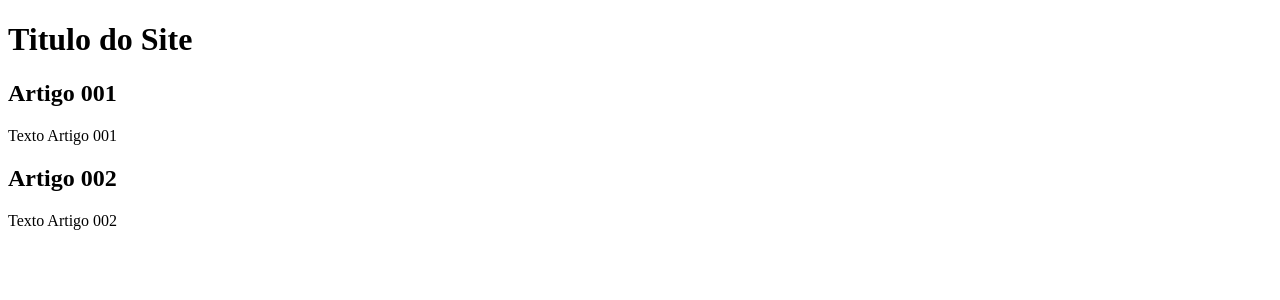
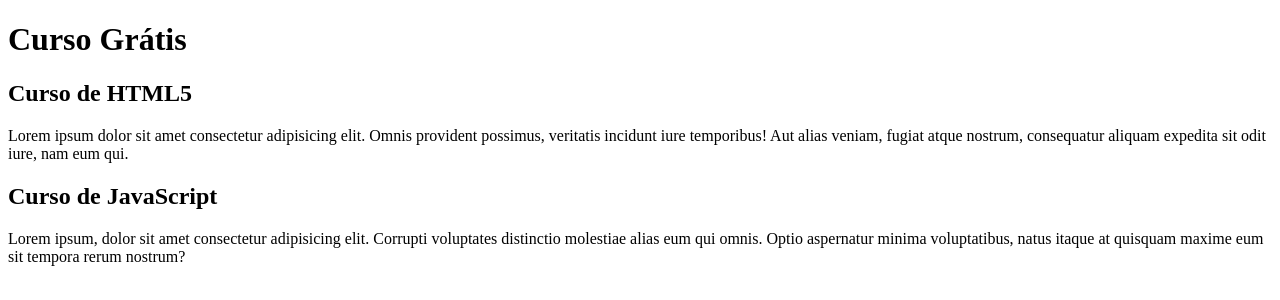
Before and after one commit to marcelojhardell/projeto-site, a plain HTML site: page index.html in a window 1280 px wide. Drawn offline with Linux system fonts and the light colour scheme.

Commit message:
Update index.html

```diff
--- a/index.html
+++ b/index.html
@@ -8,14 +8,14 @@
 <body>
     <main>
         <header>
-            <h1>Titulo do Site</h1>
+            <h1>Curso Grátis</h1>
         <article>
-            <h2>Artigo 001</h2>
-            <p>Texto Artigo 001</p>
+            <h2>Curso de HTML5</h2>
+            <p>Lorem ipsum dolor sit amet consectetur adipisicing elit. Omnis provident possimus, veritatis incidunt iure temporibus! Aut alias veniam, fugiat atque nostrum, consequatur aliquam expedita sit odit iure, nam eum qui.</p>
         </article>
         <article>
-            <h2>Artigo 002</h2>
-            <p>Texto Artigo 002</p>
+            <h2>Curso de JavaScript</h2>
+            <p>Lorem ipsum, dolor sit amet consectetur adipisicing elit. Corrupti voluptates distinctio molestiae alias eum qui omnis. Optio aspernatur minima voluptatibus, natus itaque at quisquam maxime eum sit tempora rerum nostrum?</p>
         </article>
         </header>
     </main>
```
